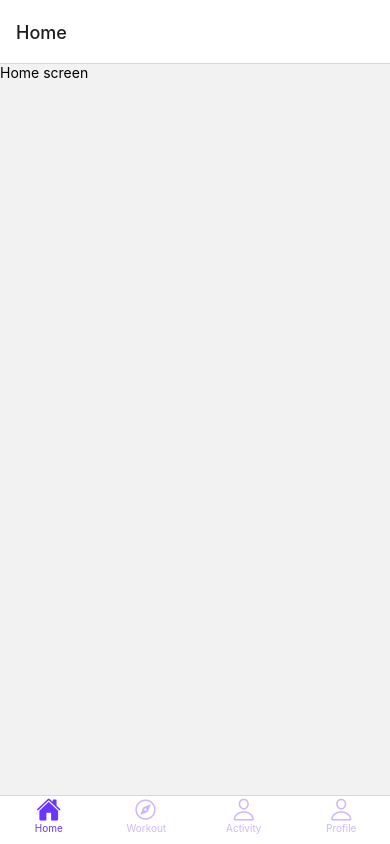
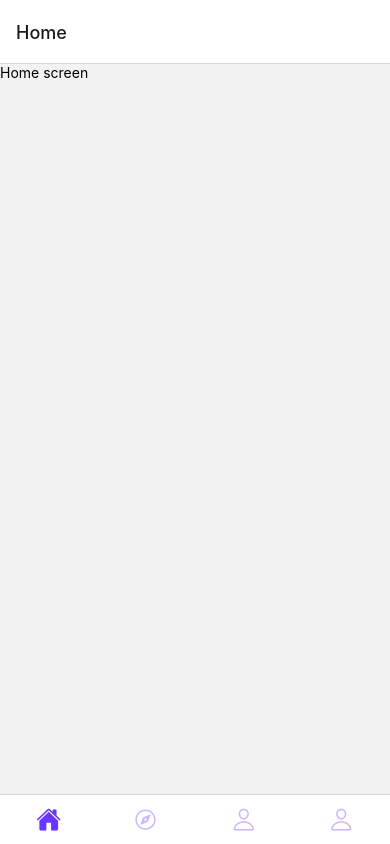
Before and after one commit to ganaa0918/Fitness_app, a React Native app in the folder client/: screen / in a window 390 px wide. Built offline with nearby package versions, Linux system fonts and the light colour scheme.

Commit message:
label ustgaw

```diff
--- a/client/navigation/MainContainer.js
+++ b/client/navigation/MainContainer.js
@@ -23,6 +23,10 @@ export default function MainContainer() {
       <Tab.Navigator
         initialRouteName={homename}
         screenOptions={({ route }) => ({
+          tabBarShowLabel: false,
+          tabBarActiveTintColor: '#6A36FF',
+          tabBarInactiveTintColor: '#CBB9FF',
+          tabBarStyle: { padding: 5, height: 50 },
           tabBarIcon: ({ focused, color, size }) => {
             let iconName;
             let rn = route.name;
@@ -44,12 +48,7 @@ export default function MainContainer() {
             return <Ionicons name={iconName} size={size} color={color} />;
           },
         })}
-        tabBarOptions={{
-          activeTintColor: '#6A36FF',
-          inactiveTintColor: '#CBB9FF',
-          labelStyle: { paddingBottom: 10, fontSize: 10 },
-          style: { padding: 10, height: 70}
-        }}>
+        >
       <Tab.Screen name={homename} component={Home} />
       <Tab.Screen name={workoutname} component={Workout} />
       <Tab.Screen name={activityname} component={Activity} />
```
